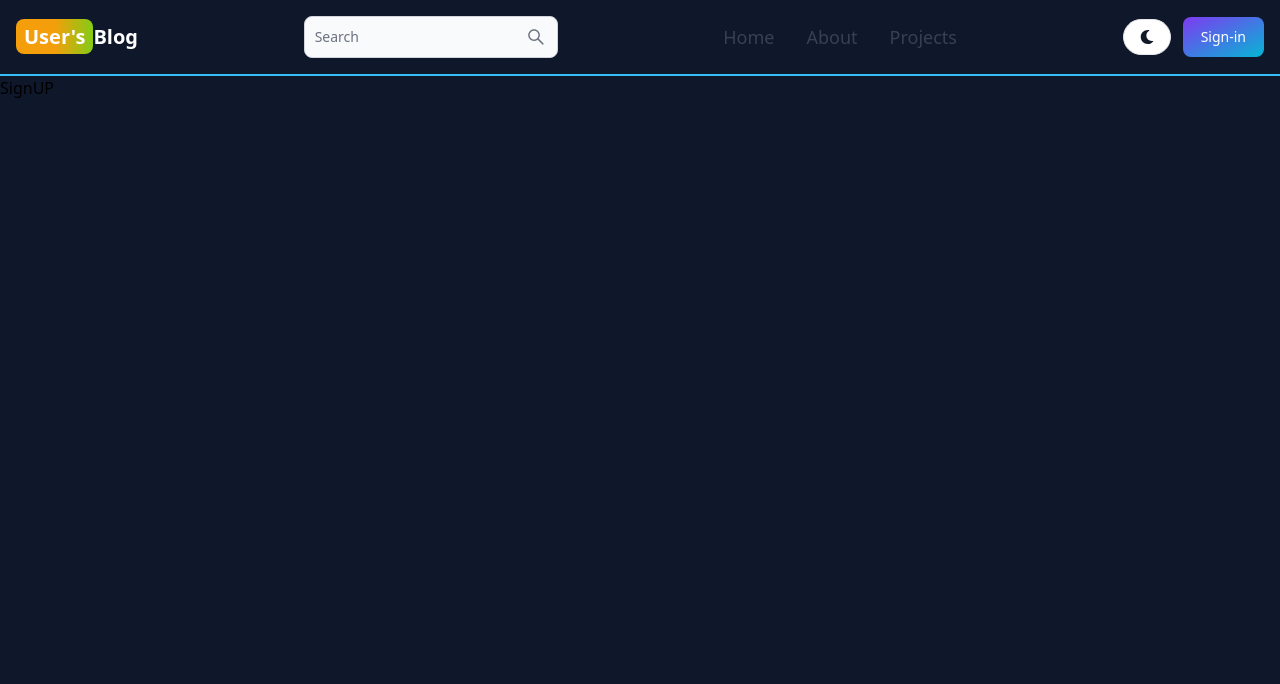
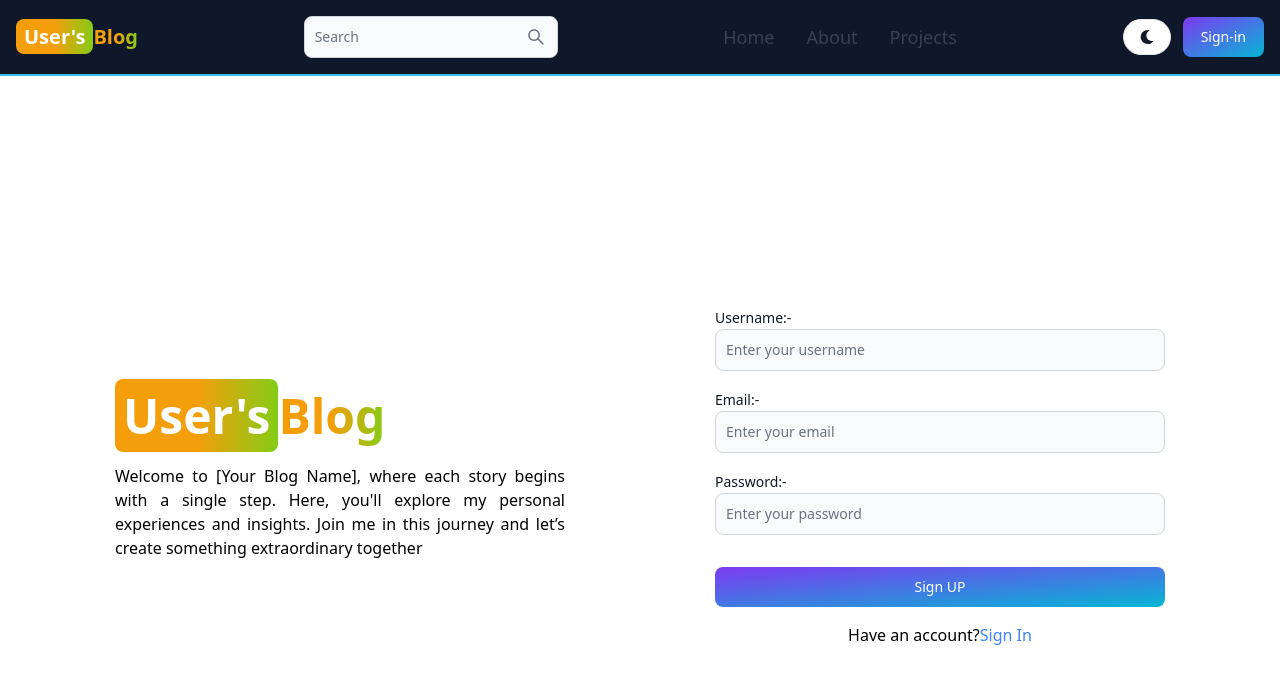
Before and after one commit to srm04072024/Blog_Project, a React (Vite) app in the folder client/: page /sign-up in a window 1280 px wide. Shown: the top 684 px of the page. Built offline with nearby package versions, Linux system fonts and the light colour scheme.

Commit message:
add Sign-UP page

```diff
--- a/client/index.html
+++ b/client/index.html
@@ -6,8 +6,10 @@
     <meta name="viewport" content="width=device-width, initial-scale=1.0" />
     <title>Vite + React</title>
   </head>
-  <body class="bg-[#0f172a]">
+  <body>
     <div id="root"></div>
     <script type="module" src="/src/main.jsx"></script>
   </body>
 </html>
+
+<!-- class="bg-[#0f172a]" -->
--- a/client/src/components/Header.jsx
+++ b/client/src/components/Header.jsx
@@ -14,7 +14,9 @@ function Header() {
         <span className=" px-2 py-1 bg-gradient-to-r from-amber-500 via-amber-500 to-lime-500 rounded-lg text-white">
           User's
         </span>
-        Blog
+        <text className=" bg-clip-text text-transparent bg-gradient-to-r from-amber-500 via-amber-500 to-lime-500">
+          Blog
+        </text>
       </Link>
       <form>
         <TextInput
--- a/client/src/pages/SignUp.jsx
+++ b/client/src/pages/SignUp.jsx
@@ -1,7 +1,69 @@
 // import React from "react";
+import { Button, Label, TextInput } from "flowbite-react";
+import { Link } from "react-router-dom";
+function SignUP() {
+  return (
+    <div className=" min-h-screen grid grid-cols-1 md:grid-cols-2 items-center p-10 gap-6 md:gap-0">
+      {/* Left */}
+      <div className=" sm:w-3/4 mx-auto">
+        <Link
+          to="/"
+          className=" self-center whitespace-nowrap text-5xl font-bold"
+        >
+          <span className=" px-2 py-1 bg-gradient-to-r from-amber-500 via-amber-500 to-lime-500 rounded-lg text-white">
+            User's
+          </span>
+          <text className=" bg-clip-text text-transparent bg-gradient-to-r from-amber-500 via-amber-500 to-lime-500">
+            Blog
+          </text>
+        </Link>
+        <p className="mt-6 text-justify">
+          Welcome to [Your Blog Name], where each story begins with a single
+          step. Here, you'll explore my personal experiences and insights. Join
+          me in this journey and let’s create something extraordinary together
+        </p>
+      </div>
+      {/* Right */}
+      <div className="">
+        <form className=" flex flex-col gap-4 sm:w-3/4 mx-auto">
+          <div>
+            <Label value="Username:-" />
+            <TextInput
+              type="text"
+              placeholder="Enter your username"
+              id="username"
+            />
+          </div>
+          <div>
+            <Label value="Email:-" />
+            <TextInput type="email" placeholder="Enter your email" id="email" />
+          </div>
+          <div>
+            <Label value="Password:-" />
+            <TextInput
+              type="password"
+              placeholder="Enter your password"
+              id="password"
+            />
+          </div>
 
-function SignUP() {
-  return <div>SignUP</div>;
+          <Button
+            gradientDuoTone="purpleToBlue"
+            className="rounded-lg mt-4"
+            type="submit"
+          >
+            Sign UP
+          </Button>
+        </form>
+        <div className="w-full text-center mt-4">
+          <spam>Have an account?</spam>
+          <Link to="/sign-in" className="text-blue-500">
+            Sign In
+          </Link>
+        </div>
+      </div>
+    </div>
+  );
 }
 
 export default SignUP;
```
